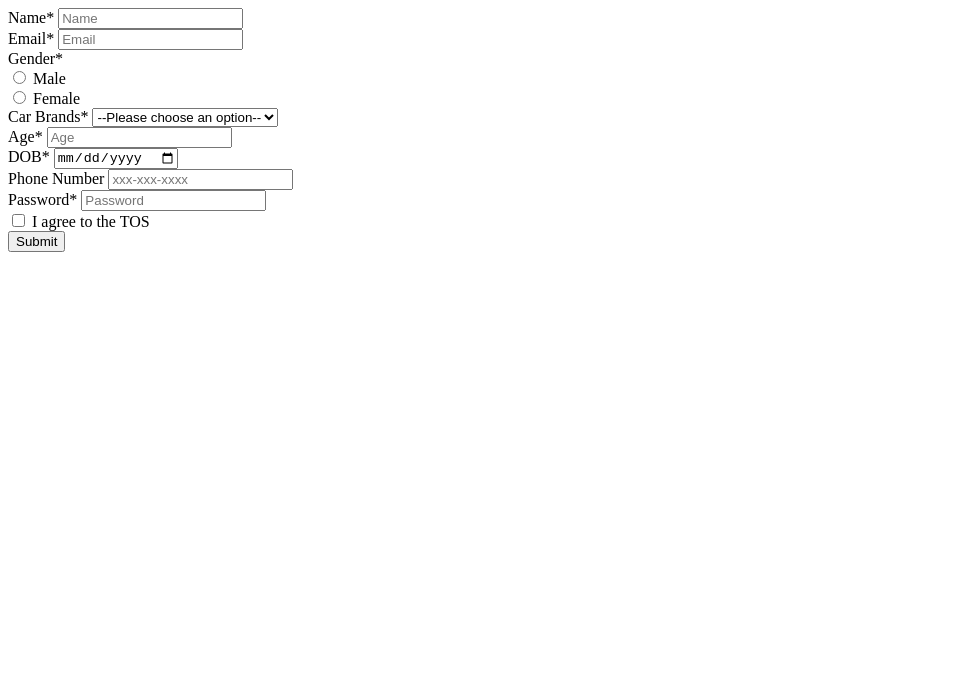
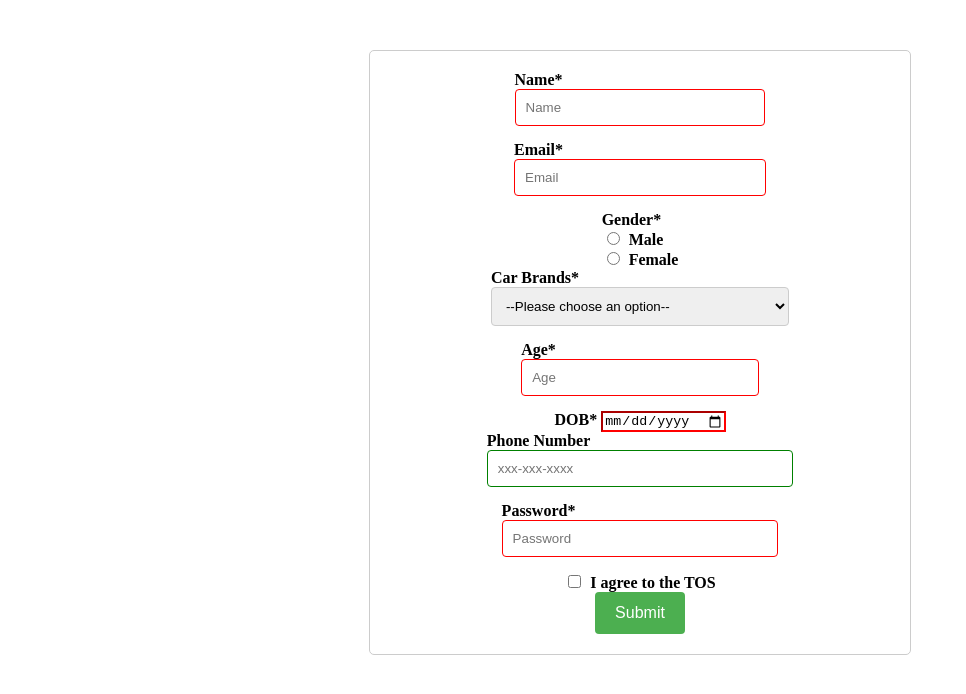
Before and after one commit to acciojob/signup-form-car-amitgupta8, a website: page main.html in a window 1280 px wide. Shown: the whole page, without its empty margins (0-966 px from the left). Drawn offline with Linux system fonts and the light colour scheme.

Commit message:
created a submission

```diff
--- a/styles.css
+++ b/styles.css
@@ -1,2 +1,69 @@
 
 /* Your CSS Code here. */
+/* Style the form container */
+form {
+  display: flex;
+  flex-direction: column;
+  align-items: center;
+  margin: 50px auto;
+  padding: 20px;
+  border: 1px solid #ccc;
+  border-radius: 5px;
+  max-width: 500px;
+}
+
+/* Style the form elements */
+label {
+  font-weight: bold;
+  margin-bottom: 5px;
+}
+
+input[type="text"],
+input[type="email"],
+input[type="number"],
+input[type="tel"],
+input[type="password"],
+select {
+  width: 100%;
+  padding: 10px;
+  margin-bottom: 15px;
+  border: 1px solid #ccc;
+  border-radius: 4px;
+  box-sizing: border-box;
+}
+
+input[type="radio"],
+input[type="checkbox"] {
+  margin-right: 5px;
+}
+
+button[type="submit"] {
+  background-color: #4CAF50;
+  color: white;
+  padding: 12px 20px;
+  border: none;
+  border-radius: 4px;
+  cursor: pointer;
+  font-size: 16px;
+}
+
+button[type="submit"]:hover {
+  background-color: #45a049;
+}
+
+/* Style the form validation error messages */
+input:invalid {
+  border-color: red;
+}
+
+input:invalid:focus {
+  outline: none;
+}
+
+input:valid {
+  border-color: green;
+}
+
+input:valid:focus {
+  outline: none;
+}
```
